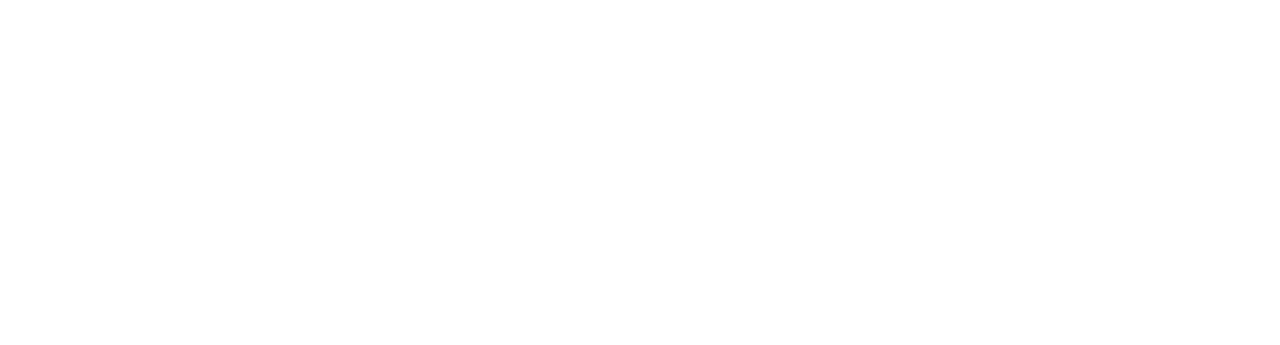
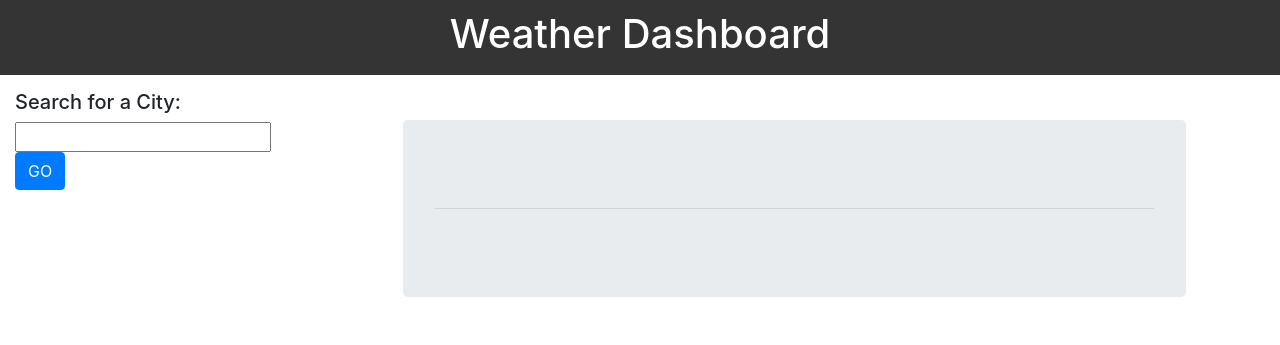
Before and after one commit to FullStackZack/weather-dashboard, a plain HTML site: page index.html in a window 1280 px wide. Drawn offline with nearby package versions, Linux system fonts and the light colour scheme.

Commit message:
2nd commit

```diff
--- a/index.html
+++ b/index.html
@@ -13,9 +13,23 @@
     </head>
 
     <body>
+        <nav class="nav justify-content-center">
+            <h1>Weather Dashboard</h1>
+        </nav>
 
-
-
+        <div class="row">
+            <aside class="col-sm-3">
+                <h5>Search for a City:</h5>
+                <input class="search"> <button type="button" class="btn btn-primary" id="searchBtn">GO</button>
+            </aside>
+            <main class="col-sm-8">
+                <div class="jumbotron">
+                    <h1 class="display-4" id="cityName"> </h1>
+                    <hr class="my-4">
+                    <p></p>
+                  </div>
+            </main>
+        </div>
 
 
         <script src="https://code.jquery.com/jquery-3.4.1.min.js"></script>
--- a/style.css
+++ b/style.css
@@ -0,0 +1,21 @@
+nav {
+    background-color: rgb(53, 52, 52);
+    color: white;
+    height: 75px;
+}
+
+nav h1 {
+    margin-top: 10px;
+}
+
+aside {
+    margin: 15px;
+}
+
+main {
+    margin: 15px;
+}
+
+.jumbotron {
+    margin: 30px;
+}
```
